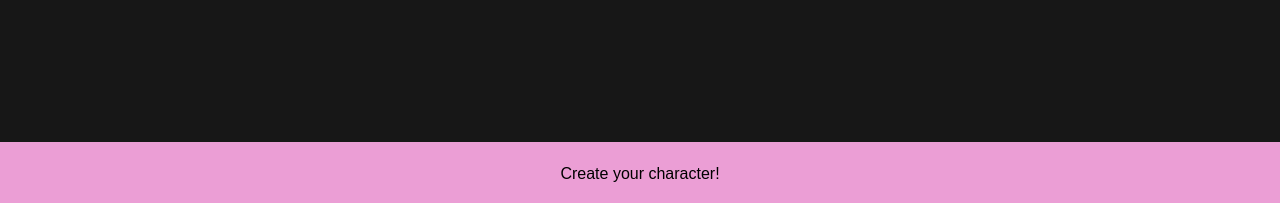
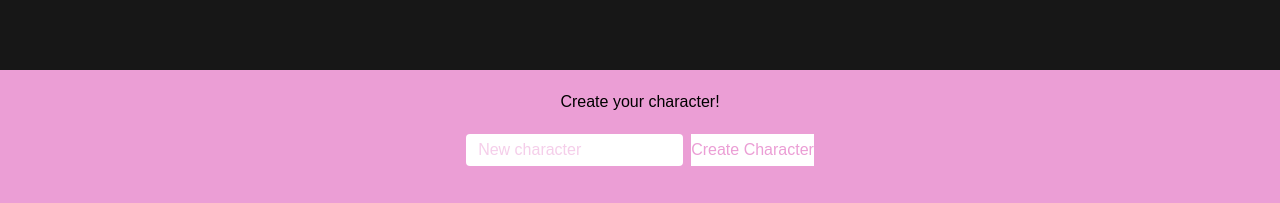
Before and after one commit to velvel77/gamified-productivity, a Next.js app: page / in a window 1280 px wide. Shown: the part 594-797 px from the top of the page. Built offline with nearby package versions, Linux system fonts and the light colour scheme; no server answers; the database is empty.

Commit message:
Implement create character

```diff
--- a/components/character/create-character-form.tsx
+++ b/components/character/create-character-form.tsx
@@ -2,7 +2,8 @@ import { createCharacter } from "@/actions/actions";
 
 export default function CreateCharacterForm() {
     return(
-        <form action={createCharacter} className="space-x-2 h-4">
+        <div className="flex p-5 justify-center">
+            <form action={createCharacter } className="flex justify-center space-x-2">
                 <label htmlFor="name" className="sr-only">
                     Create character
                 </label>
@@ -11,12 +12,13 @@ export default function CreateCharacterForm() {
                 type="text"
                 name="name"
                 placeholder="New character"
-            className="bg-white px-3 py-1 rounded" />
+                className="max-w-3/5 bg-white px-3 py-1 rounded" />
                 <button
-        className=""
+                className="bg-white"
                 type="submit">
                     Create Character
                 </button>
             </form>
+        </div>
     )
 }
--- a/components/ui/main-character-widget.tsx
+++ b/components/ui/main-character-widget.tsx
@@ -1,21 +1,43 @@
+import { deleteCharacter } from "@/actions/actions";
 import type { Character } from "@/types/character";
+import CreateCharacterForm from "../character/create-character-form";
 
 type CharacterProps = {
-    character: Character | null;
+  character: Character | null;
 };
 
 export default function MainCharacterWidget({ character }: CharacterProps) {
-    if (!character) {
-        return(
-            <div className="flex justify-center p-5 bg-background w-full">
-                <span className="text-black">Create your character!</span>
+  if (!character) {
+    return (
+      <div className="flex flex-col justify-center items-center p-5 bg-background w-full">
+        <span className="text-black">Create your character!</span>
+        <CreateCharacterForm />
+      </div>
+    );
+  }
+
+  return (
+    <div className="flex items-center justify-between p-5 bg-background">
+        <div>
+            <span className="text-white"></span>
+        </div>
+        <section className="flex flex-col justify-center items-center">
+            <div className="flex gap-4">
+                <span className="text-white">Lv: {character.level}</span>
+                <span className="text-white">Exp: {character.exp}/50</span>
             </div>
-            )
-    }
-
-    return(
-        <div className="flex justify-center p-5 bg-background">
-            <span className="">Health:</span> {character.health}
+            <span className="text-white">Health: {character.health}</span>
+        </section>
+        <div>
+            <form action={deleteCharacter}>
+                <input type="hidden" name="id" value={character.id} />
+                <button
+                    className="bg-white hover:bg-pink-500 rounded-xl cursor-pointer p-1.5"
+                    type="submit"
+                    aria-label="Delete character"
+                >X</button>
+            </form>
         </div>
-    )
+    </div>
+  );
 }
```
Lines whose indentation alone changed are shown as unchanged.
